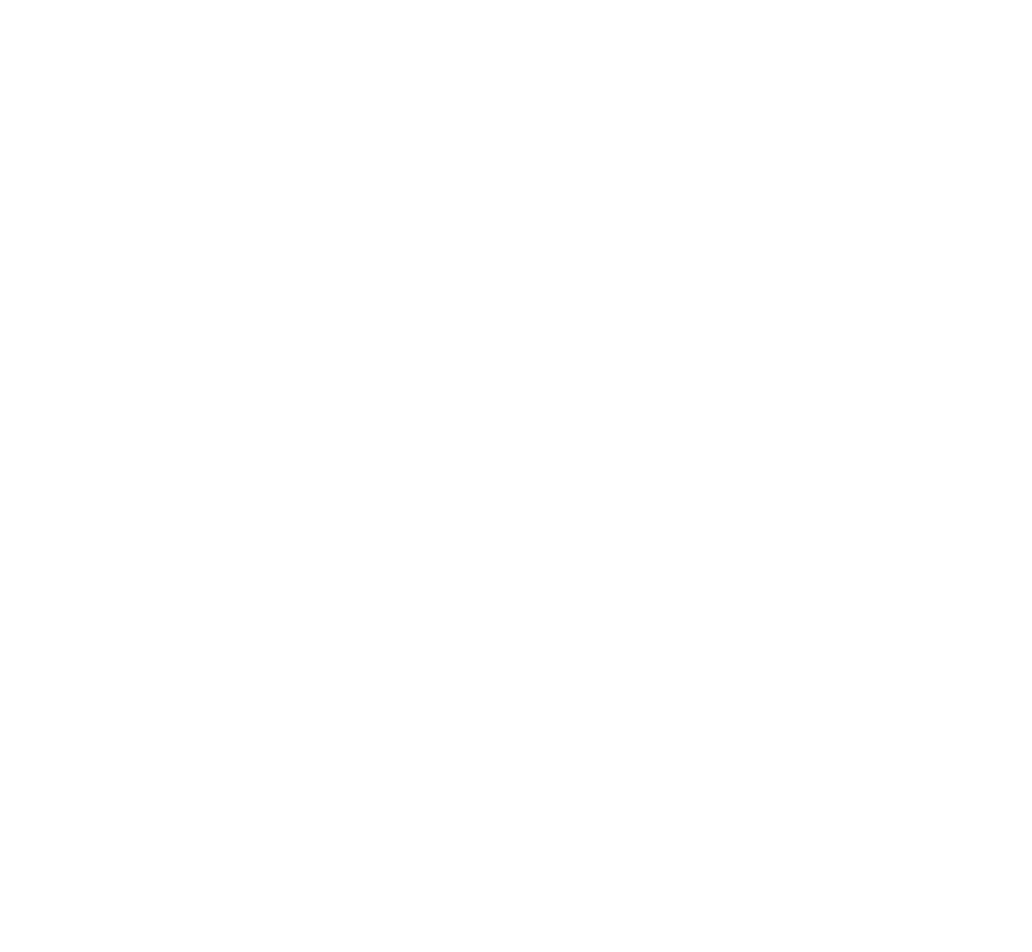
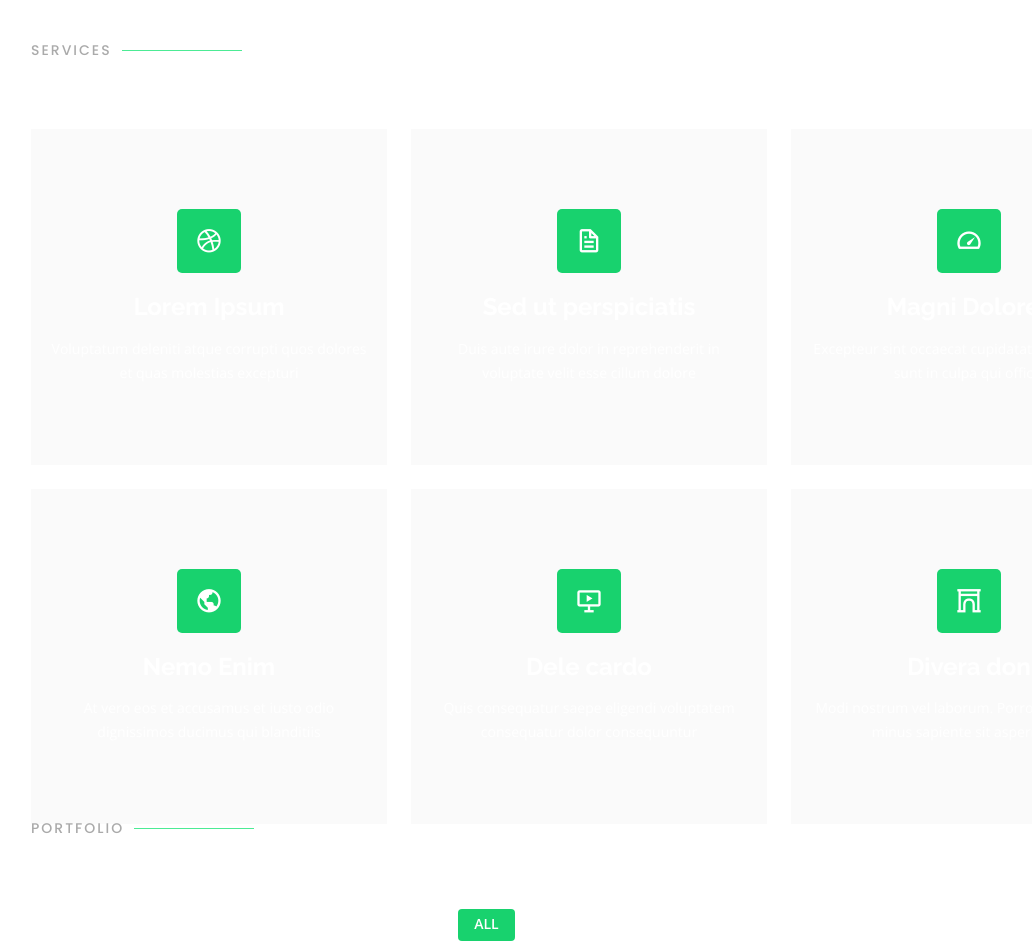
Before and after one commit to delia-pixel/portfolio, a React (Create React App) app: page / in a window 1280 px wide. Shown: the part 3360-4312 px from the top of the page, without its empty margins (51-1083 px from the left). Before the commit the page ends 3406 px from the top, so only its background shows below. Built offline with nearby package versions, Linux system fonts and the light colour scheme.

Commit message:
portfolio and service

```diff
--- a/src/App.js
+++ b/src/App.js
@@ -3,13 +3,17 @@ import "./assets/css/style.css";
 import Header from "./components/Header";
 import About from "./components/About";
 import Resume from "./components/Resume";
+import Services from "./components/Services";
+import Portfolio from "./components/Portfolio";
 
 function App() {
   return (
     <div className="App">
       <Header />
-        <About/>
-        <Resume/>
+      <About />
+      <Resume />
+      <Services />
+      <Portfolio />
     </div>
   );
 }
--- a/src/components/About.js
+++ b/src/components/About.js
@@ -337,8 +337,8 @@ const About = () => {
                             }}
                             pagination={{ clickable: true }}
                             scrollbar={{ draggable: true }}
-                            onSwiper={(swiper) => console.log(swiper)}
-                            onSlideChange={() => console.log('slide change')}
+                            // onSwiper={(swiper) => console.log(swiper)}
+                            // onSlideChange={() => console.log('slide change')}
                         >
                             <SwiperSlide>
                                 <div className="testimonial-item">
--- /dev/null
+++ b/src/components/Portfolio.js
@@ -0,0 +1,60 @@
+import { type } from "@testing-library/user-event/dist/type";
+import React from "react";
+import { portfolioData } from "../data/portfolio";
+
+const Portfolio = () => {
+
+	let filteredData = portfolioData;
+
+	const filter = (type) => {
+		if(type === "All"){
+			filteredData = portfolioData;
+		}else{
+			filteredData = portfolioData.filter(elem => elem.type === type);
+		}
+	}
+
+  return (
+    <div id="portfolio" class="portfolio">
+			<div class="container">
+
+				<div class="section-title">
+					<h2>Portfolio</h2>
+					<p>My Works</p>
+				</div>
+
+				<div className="row">
+					<div className="col-lg-12 d-flex justify-content-center">
+						<ul id="portfolio-flters">
+							<li data-filter="*" className="filter-active" onClick={() => filter("All")}>All</li>
+							<li data-filter=".filter-app" onClick={() => filter("App")}>App</li>
+							<li data-filter=".filter-card" onClick={() => filter("Card")}>Card</li>
+							<li data-filter=".filter-web" onClick={() => filter("Web")}>Web</li>
+						</ul>
+					</div>
+				</div>
+
+				<div className="row portfolio-container">
+					{ filteredData.map((item, index) =>
+						(
+						<div key={index} className="col-lg-4 col-md-6 portfolio-item filter-app">
+							<div className="portfolio-wrap">
+								<img src={item.image} className="img-fluid" alt="" />
+								<div className="portfolio-info">
+									<h4>{item.title}</h4>
+									<p>{item.type}</p>
+									<div className="portfolio-links">
+										<a href={item.image} data-gallery="portfolioGallery" className="portfolio-lightbox" title="App 1"><i class="bx bx-plus"></i></a>
+										<a href="portfolio-details.html" data-gallery="portfolioDetailsGallery" data-glightbox="type: external" className="portfolio-details-lightbox" title="Portfolio Details"><i class="bx bx-link"></i></a>
+									</div>
+								</div>
+							</div>
+						</div>)
+					)}
+				</div>
+			</div>
+  </div>
+  )
+}
+
+export default Portfolio;
--- /dev/null
+++ b/src/components/Services.js
@@ -0,0 +1,66 @@
+import React from "react"
+
+const Services = () => {
+  return (
+		<div id="services" class="services">
+			<div class="container">
+				<div class="section-title">
+					<h2>Services</h2>
+					<p>My Services</p>
+				</div>
+
+				<div class="row">
+					<div class="col-lg-4 col-md-6 d-flex align-items-stretch">
+						<div class="icon-box">
+							<div class="icon"><i class="bx bxl-dribbble"></i></div>
+							<h4><a href="">Lorem Ipsum</a></h4>
+							<p>Voluptatum deleniti atque corrupti quos dolores et quas molestias excepturi</p>
+						</div>
+					</div>
+
+					<div class="col-lg-4 col-md-6 d-flex align-items-stretch mt-4 mt-md-0">
+						<div class="icon-box">
+							<div class="icon"><i class="bx bx-file"></i></div>
+							<h4><a href="">Sed ut perspiciatis</a></h4>
+							<p>Duis aute irure dolor in reprehenderit in voluptate velit esse cillum dolore</p>
+						</div>
+					</div>
+
+					<div class="col-lg-4 col-md-6 d-flex align-items-stretch mt-4 mt-lg-0">
+						<div class="icon-box">
+							<div class="icon"><i class="bx bx-tachometer"></i></div>
+							<h4><a href="">Magni Dolores</a></h4>
+							<p>Excepteur sint occaecat cupidatat non proident, sunt in culpa qui officia</p>
+						</div>
+					</div>
+
+					<div class="col-lg-4 col-md-6 d-flex align-items-stretch mt-4">
+						<div class="icon-box">
+							<div class="icon"><i class="bx bx-world"></i></div>
+							<h4><a href="">Nemo Enim</a></h4>
+							<p>At vero eos et accusamus et iusto odio dignissimos ducimus qui blanditiis</p>
+						</div>
+					</div>
+
+					<div class="col-lg-4 col-md-6 d-flex align-items-stretch mt-4">
+						<div class="icon-box">
+							<div class="icon"><i class="bx bx-slideshow"></i></div>
+							<h4><a href="">Dele cardo</a></h4>
+							<p>Quis consequatur saepe eligendi voluptatem consequatur dolor consequuntur</p>
+						</div>
+					</div>
+
+					<div class="col-lg-4 col-md-6 d-flex align-items-stretch mt-4">
+						<div class="icon-box">
+							<div class="icon"><i class="bx bx-arch"></i></div>
+							<h4><a href="">Divera don</a></h4>
+							<p>Modi nostrum vel laborum. Porro fugit error sit minus sapiente sit aspernatur</p>
+						</div>
+					</div>
+				</div>
+			</div>
+		</div>
+  )
+}
+
+export default Services
--- /dev/null
+++ b/src/data/portfolio.js
@@ -0,0 +1,56 @@
+import portfolio1 from "../assets/images/portfolio/portfolio-1.jpg";
+import portfolio2 from "../assets/images/portfolio/portfolio-2.jpg";
+import portfolio3 from "../assets/images/portfolio/portfolio-3.jpg";
+import portfolio4 from "../assets/images/portfolio/portfolio-4.jpg";
+import portfolio5 from "../assets/images/portfolio/portfolio-5.jpg";
+import portfolio6 from "../assets/images/portfolio/portfolio-6.jpg";
+import portfolio7 from "../assets/images/portfolio/portfolio-7.jpg";
+import portfolio8 from "../assets/images/portfolio/portfolio-8.jpg";
+
+export const portfolioData = [
+  {
+    image: portfolio1,
+    title: "App 1",
+    type: "App"
+  },
+  {
+    image: portfolio2,
+    title: "Web 3",
+    type: "Web"
+  },
+  {
+    image: portfolio3,
+    title: "App 2",
+    type: "App"
+  },
+  {
+    image: portfolio4,
+    title: "Card 2",
+    type: "Card"
+  },
+  {
+    image: portfolio5,
+    title: "App 3",
+    type: "App"
+  },
+  {
+    image: portfolio6,
+    title: "App 3",
+    type: "App"
+  },
+  {
+    image: portfolio7,
+    title: "Card 1",
+    type: "Card"
+  },
+  {
+    image: portfolio8,
+    title: "Card 3",
+    type: "Card"
+  },
+  {
+    image: portfolio8,
+    title: "Web 3",
+    type: "Web"
+  },
+]
```
